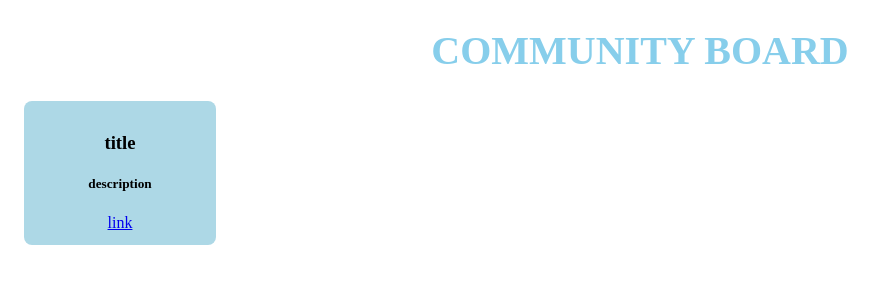
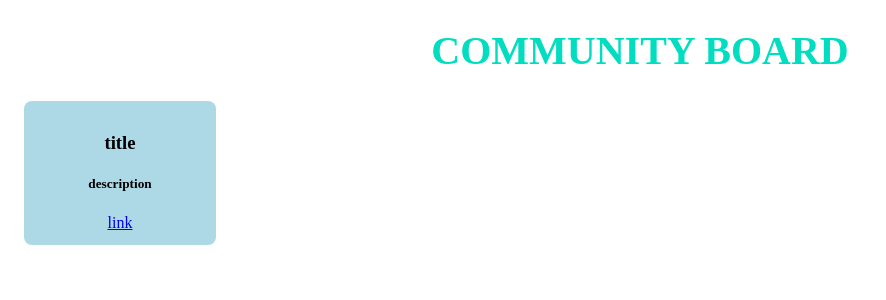
Before and after one commit to v74c63t/web102-community-board, a React (Vite) app: page / in a window 1280 px wide. Shown: the top 300 px of the page, without its empty margins (0-886 px from the left). Built offline with nearby package versions, Linux system fonts and the light colour scheme.

Commit message:
Changed text color/Added cards container

```diff
--- a/src/App.css
+++ b/src/App.css
@@ -1,5 +1,12 @@
 .title{
   text-align: center;
-  color: skyblue;
+  color: #00ddc0;
   font-size: 2.5rem;
 }
+
+.container {
+  display: flex;
+  flex-flow: row wrap;
+  align-items: center;
+  justify-content: space-between;
+}
```
